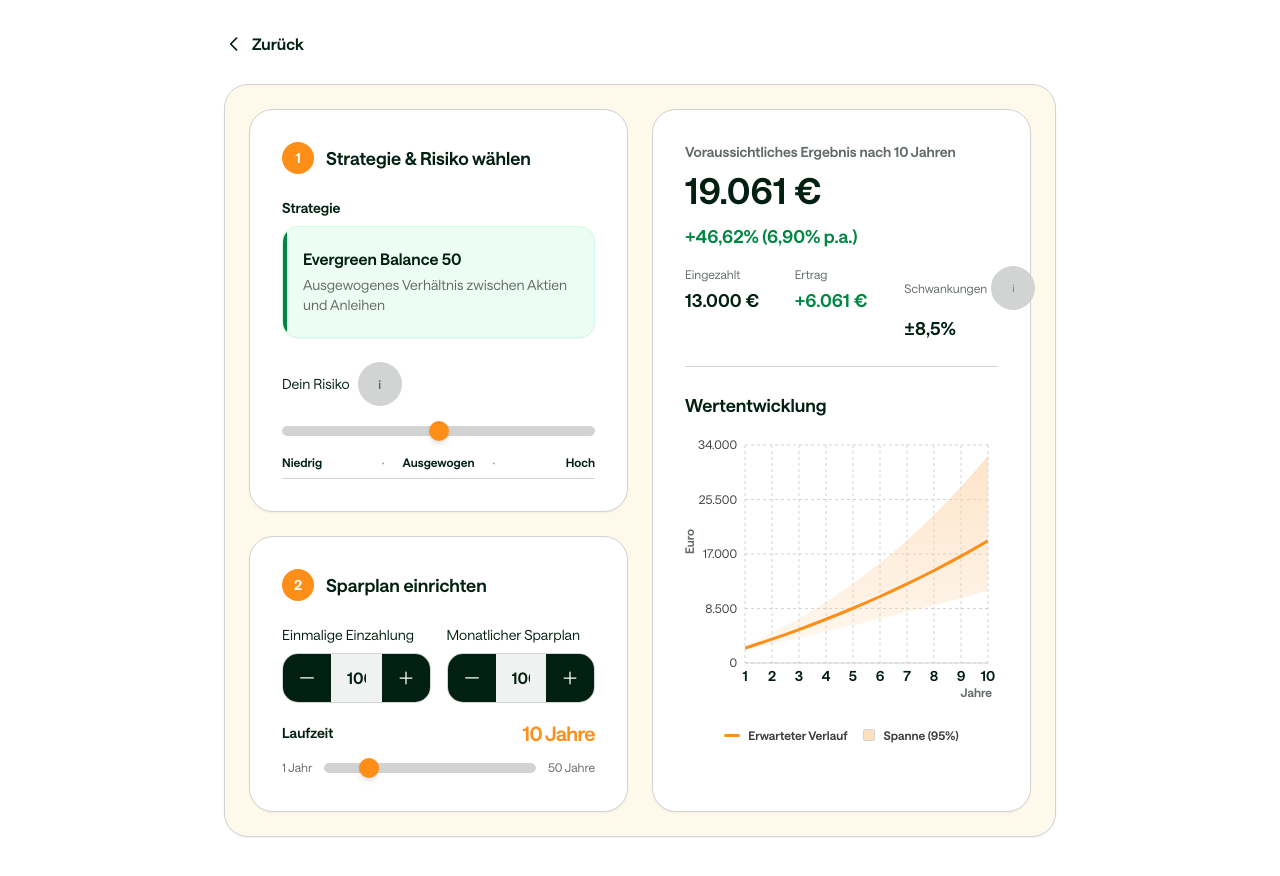
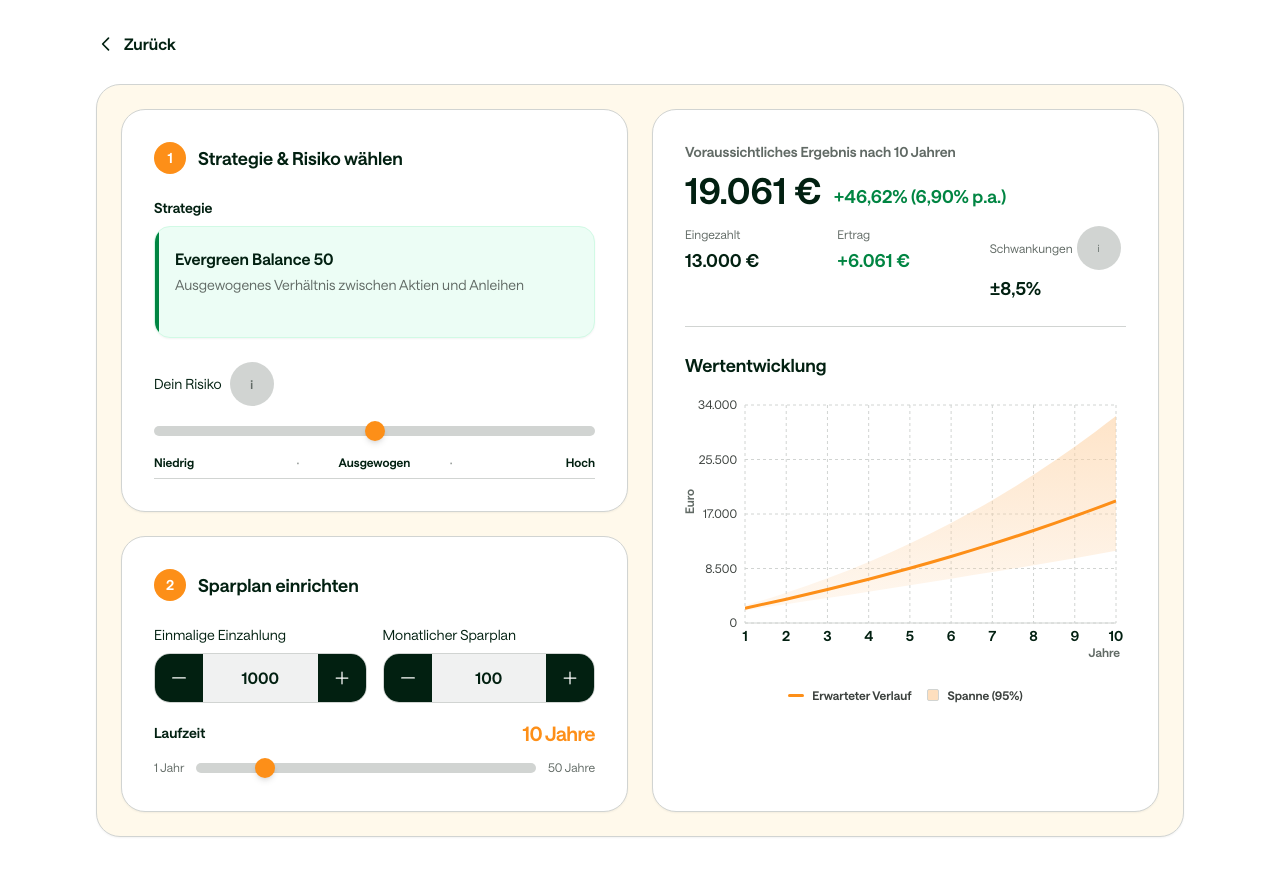
Before and after one commit to ivenkurz/kindersparplan, a Next.js app: page /SparplanRechner in a window 1280 px wide. Built offline with nearby package versions, Linux system fonts and the light colour scheme.

Commit message:
UI: Container max-w-6xl + Tooltips kompakt + Chart flacher

```diff
--- a/app/SparplanRechner/page.tsx
+++ b/app/SparplanRechner/page.tsx
@@ -114,7 +114,7 @@ export default function SparplanRechnerPage() {
       {/* Sticky Ergebnis oben – mobile-first, full-width (nur Mobile) */}
       {!isInvalid && (
         <div className="md:hidden fixed top-0 left-0 right-0 z-20 bg-ds-neutral-0 border-b border-ds-neutral-10">
-          <div className="max-w-4xl mx-auto px-4 py-1.5">
+          <div className="max-w-6xl mx-auto px-4 py-1.5">
             <ResultCards
               gesamtEinzahlungen={gesamtEinzahlungen}
               ertrag={ertrag}
@@ -129,7 +129,7 @@ export default function SparplanRechnerPage() {
         </div>
       )}
       <div
-        className={`max-w-4xl mx-auto px-4 sm:px-6 lg:px-8 pb-6 sm:pb-10 ${
+        className={`max-w-6xl mx-auto px-4 sm:px-6 lg:px-8 pb-6 sm:pb-10 ${
           !isInvalid ? "pt-24 md:pt-8" : "pt-8"
         }`}
       >
--- a/app/globals.css
+++ b/app/globals.css
@@ -38,16 +38,16 @@ body {
   @apply bg-ds-neutral-0 text-ds-neutral-100 antialiased font-saans;
 }
 
-/* CDS Tooltip (react-tooltip) */
+/* CDS Tooltip (react-tooltip) – kompakt, nicht übertrieben */
 .react-tooltip {
   background-color: #fff !important;
   color: #022011 !important;
   border: 1px solid #d1d4d2 !important;
-  border-radius: 12px !important;
-  box-shadow: 0 8px 20px rgba(2, 32, 17, 0.1) !important;
-  padding: 8px 10px !important;
+  border-radius: 6px !important;
+  box-shadow: 0 2px 8px rgba(2, 32, 17, 0.08) !important;
+  padding: 5px 8px !important;
   font-family: Saans, Helvetica, sans-serif !important;
   font-size: 11px !important;
-  line-height: 1.2 !important;
-  max-width: 220px !important;
+  line-height: 1.3 !important;
+  max-width: 180px !important;
 }
```
